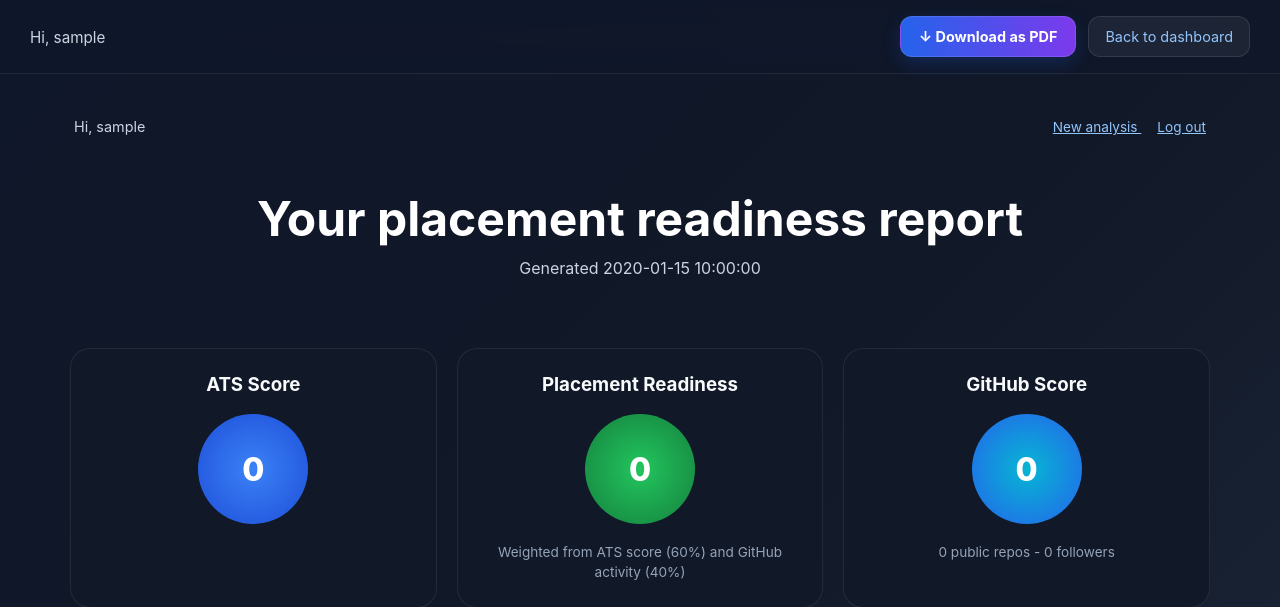
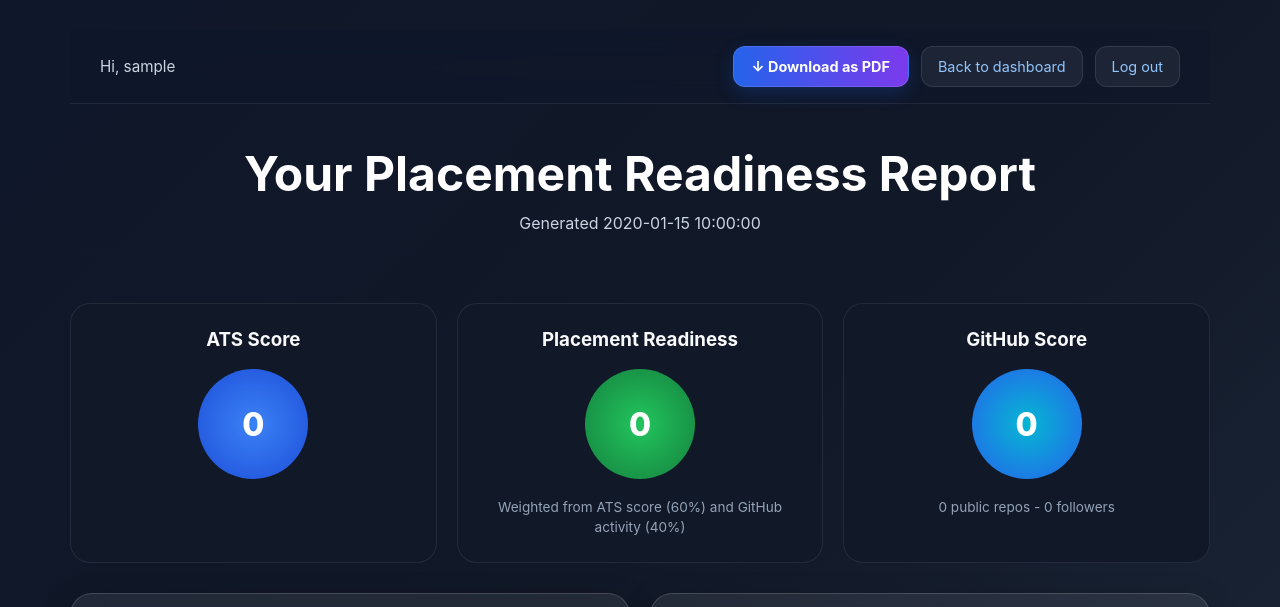
Before and after one commit to tejashwini0302/ai_mock, a Python web app: template templates/result.html in a window 1280 px wide. Shown: the top 607 px of the page. Run offline with Jinja, Linux system fonts and the light colour scheme; the template is opened without the code that fills it: most values are stand-ins (such as "Sample title", 1, 10 or a date in 2020); some libraries are stand-ins or nearby versions.

Commit message:
Update result.html

```diff
--- a/templates/result.html
+++ b/templates/result.html
@@ -1,14 +1,14 @@
 <!DOCTYPE html>
 <html lang="en">
 <head>
-    <meta charset="UTF-8" />
-    <meta name="viewport" content="width=device-width, initial-scale=1.0" />
+    <meta charset="UTF-8">
+    <meta name="viewport" content="width=device-width, initial-scale=1.0">
 
     <title>Your Results - Placement-Ready AI Career Agent</title>
 
-    <link rel="stylesheet" href="/static/style.css" />
+    <link rel="stylesheet" href="/static/style.css">
 
-    <!-- html2pdf -->
+    <!-- html2pdf library -->
     <script
         src="https://cdnjs.cloudflare.com/ajax/libs/html2pdf.js/0.10.1/html2pdf.bundle.min.js">
     </script>
@@ -16,20 +16,27 @@
 
 <body>
 
-    <!-- =====================================================
-         TOP BAR
-         ===================================================== -->
+    <!-- =========================================================
+         TOP NAVIGATION BAR
+
+         IMPORTANT:
+         This entire section is OUTSIDE #pdfTarget.
+         Therefore it will NOT be included in the PDF.
+         ========================================================= -->
+
+    <div class="container">
 
         <div class="result-topbar">
 
-        <div>
-            <span class="result-welcome">
+            <!-- Left side -->
+            <div class="result-welcome">
                 Hi, {{ username }}
-            </span>
             </div>
 
+            <!-- Right side -->
             <div class="result-actions">
 
+                <!-- PDF BUTTON -->
                 <button
                     type="button"
                     id="downloadBtn"
@@ -38,6 +45,7 @@
                     ↓ Download as PDF
                 </button>
 
+                <!-- Dashboard -->
                 <a
                     href="/"
                     class="result-back-btn"
@@ -45,37 +53,10 @@
                     Back to dashboard
                 </a>
 
-        </div>
-
-    </div>
-
-
-    <!-- =====================================================
-         MAIN CONTAINER
-         ===================================================== -->
-
-    <div class="container">
-
-        <!-- Dashboard navigation -->
-
-        <div class="topbar">
-
-            <span>
-                Hi, {{ username }}
-            </span>
-
-            <div>
-
-                <a
-                    href="/"
-                    class="link-btn"
-                >
-                    New analysis
-                </a>
-
+                <!-- Logout -->
                 <a
                     href="/logout"
-                    class="link-btn"
+                    class="result-back-btn"
                 >
                     Log out
                 </a>
@@ -85,14 +66,26 @@
         </div>
 
 
+        <!-- =====================================================
+             PDF CONTENT
+
+             Everything inside this div will be converted
+             into the PDF.
+
+             The download button is NOT inside this div.
+             ===================================================== -->
+
+        <div id="pdfTarget">
+
+
             <!-- =================================================
-             PAGE HEADER
+                 REPORT HEADER
                  ================================================= -->
 
             <header class="hero">
 
                 <h1>
-                Your placement readiness report
+                    Your Placement Readiness Report
                 </h1>
 
                 <p class="muted">
@@ -103,11 +96,7 @@
 
 
             <!-- =================================================
-             PDF CONTENT START
-
-             IMPORTANT:
-             The download button is OUTSIDE this container.
-             Therefore it will NOT appear in the PDF.
+                 SCORE DASHBOARD
                  ================================================= -->
 
             <section
@@ -115,17 +104,12 @@
                 id="resultsSection"
             >
 
-            <div id="pdfTarget">
-
-
-                <!-- =============================================
-                     SCORE CARDS
-                     ============================================= -->
-
                 <div class="cards">
 
 
-                    <!-- ATS -->
+                    <!-- ================================
+                         ATS SCORE
+                         ================================ -->
 
                     <div class="card">
 
@@ -153,7 +137,9 @@
                     </div>
 
 
-                    <!-- PLACEMENT READINESS -->
+                    <!-- ================================
+                         PLACEMENT READINESS
+                         ================================ -->
 
                     <div class="card">
 
@@ -176,7 +162,9 @@
                     </div>
 
 
-                    <!-- GITHUB -->
+                    <!-- ================================
+                         GITHUB SCORE
+                         ================================ -->
 
                     <div class="card">
 
@@ -201,14 +189,16 @@
                 </div>
 
 
-                <!-- =============================================
-                     MAIN ANALYSIS GRID
-                     ============================================= -->
+                <!-- =================================================
+                     MAIN ANALYSIS SECTIONS
+                     ================================================= -->
 
                 <div class="grid">
 
 
-                    <!-- SKILL GAP -->
+                    <!-- ================================
+                         SKILL GAP ANALYSIS
+                         ================================ -->
 
                     <div class="glass panel">
 
@@ -224,7 +214,9 @@
                     </div>
 
 
-                    <!-- GITHUB EVALUATION -->
+                    <!-- ================================
+                         GITHUB EVALUATION
+                         ================================ -->
 
                     <div class="glass panel">
 
@@ -240,7 +232,9 @@
                     </div>
 
 
-                    <!-- PROJECTS -->
+                    <!-- ================================
+                         RECOMMENDED PROJECTS
+                         ================================ -->
 
                     <div class="glass panel">
 
@@ -256,7 +250,9 @@
                     </div>
 
 
-                    <!-- JOBS -->
+                    <!-- ================================
+                         JOB RECOMMENDATIONS
+                         ================================ -->
 
                     <div class="glass panel">
 
@@ -274,9 +270,9 @@
                 </div>
 
 
-                <!-- =============================================
+                <!-- =================================================
                      30-DAY ROADMAP
-                     ============================================= -->
+                     ================================================= -->
 
                 <div class="glass roadmap">
 
@@ -292,19 +288,22 @@
                 </div>
 
 
-            </div>
-
             </section>
 
         </div>
+        <!-- END PDF TARGET -->
 
 
-    <!-- =====================================================
-         ANALYSIS JSON
+    </div>
+    <!-- END CONTAINER -->
 
-         FastAPI/Jinja puts the saved analysis JSON here.
-         result.js reads this element.
-         ===================================================== -->
+
+    <!-- =========================================================
+         ANALYSIS DATA
+
+         FastAPI/Jinja inserts the saved JSON here.
+         result.js reads this element and renders the report.
+         ========================================================= -->
 
     <script
         id="analysisData"
@@ -312,9 +311,9 @@
     >{{ result_json | safe }}</script>
 
 
-    <!-- =====================================================
+    <!-- =========================================================
          RESULT JAVASCRIPT
-         ===================================================== -->
+         ========================================================= -->
 
     <script src="/static/result.js"></script>
 
```
Lines whose indentation alone changed are shown as unchanged.
